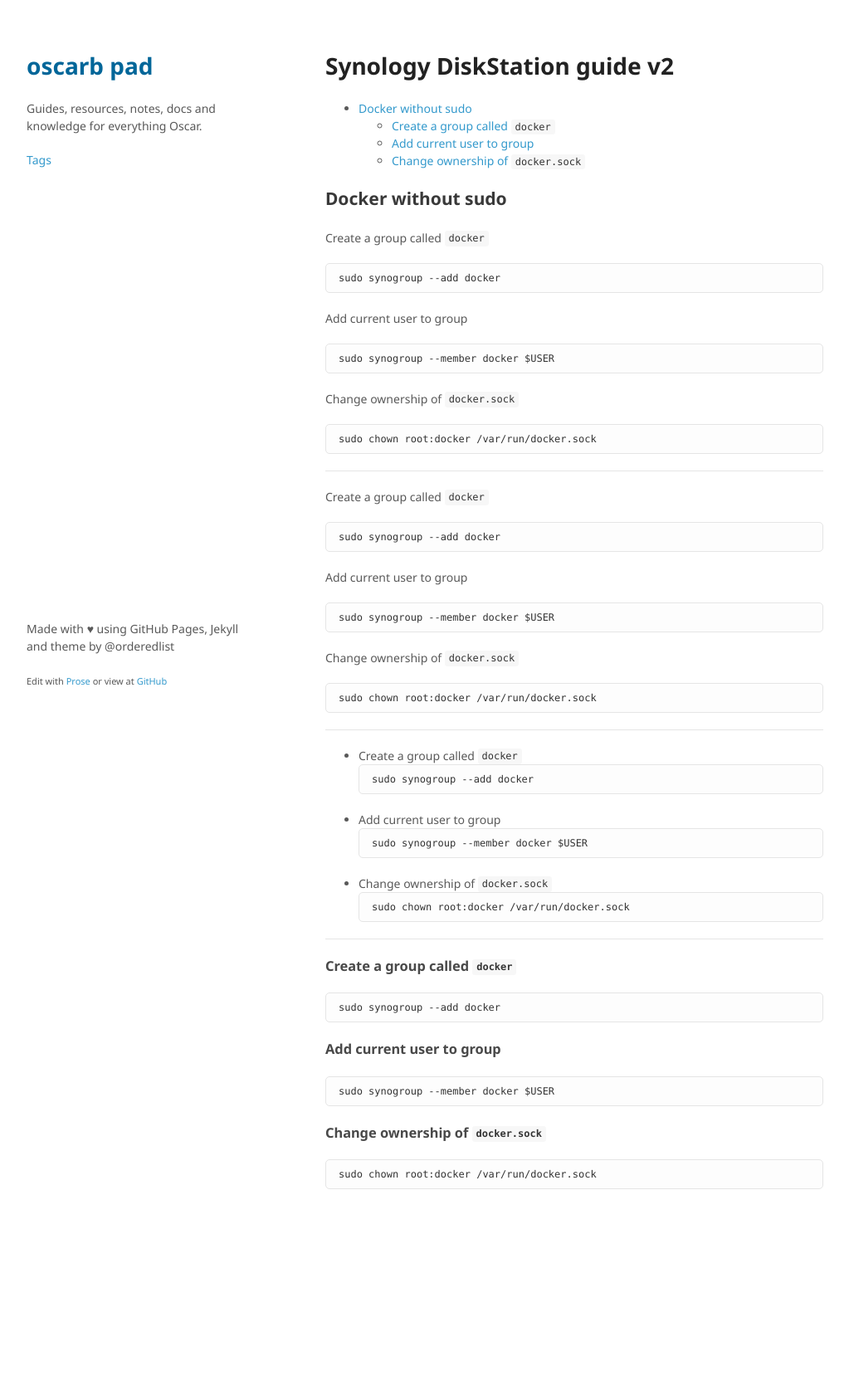
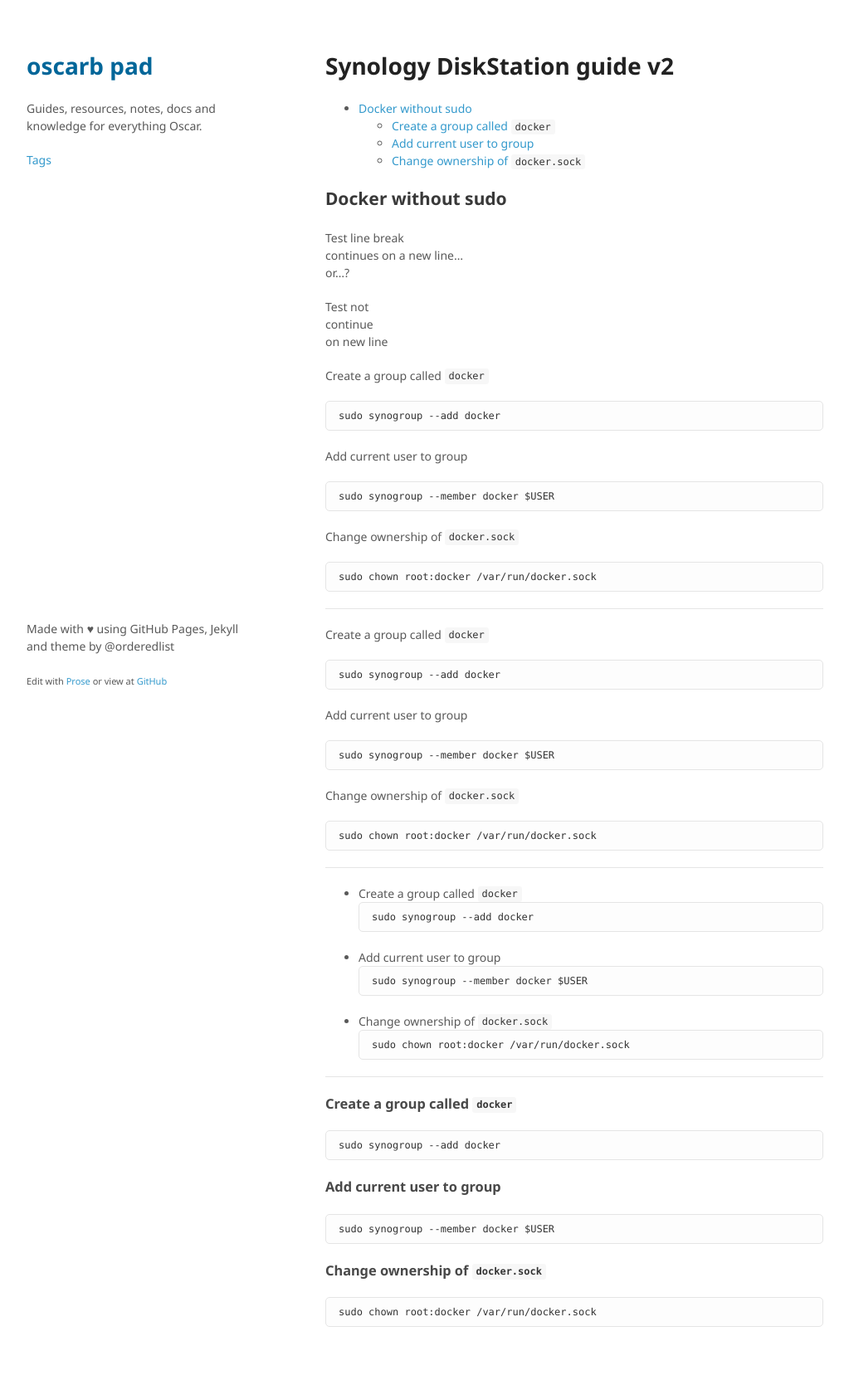
Before and after one commit to oscarb/pad, a Jekyll site: the page built from _docs/synology-ds.md, in a window 1280 px wide. Shown: the whole page at 83% size, without its empty margins (128-1151 px from the left). Built offline with Jekyll 4.4.1, drawn with Linux system fonts in a browser that asks for light colours; some web fonts are replaced; before the commit the page ends 1503 px from its top, so only the background shows below that.

Commit message:
Update synology-ds.md

```diff
--- a/_docs/synology-ds.md
+++ b/_docs/synology-ds.md
@@ -11,6 +11,15 @@ published: true
 {:toc}
 
 ## Docker without sudo
+
+
+Test line break
+continues on a new line...
+or...?
+
+Test not
+continue
+on new line
 
 Create a group called `docker`
 
```
